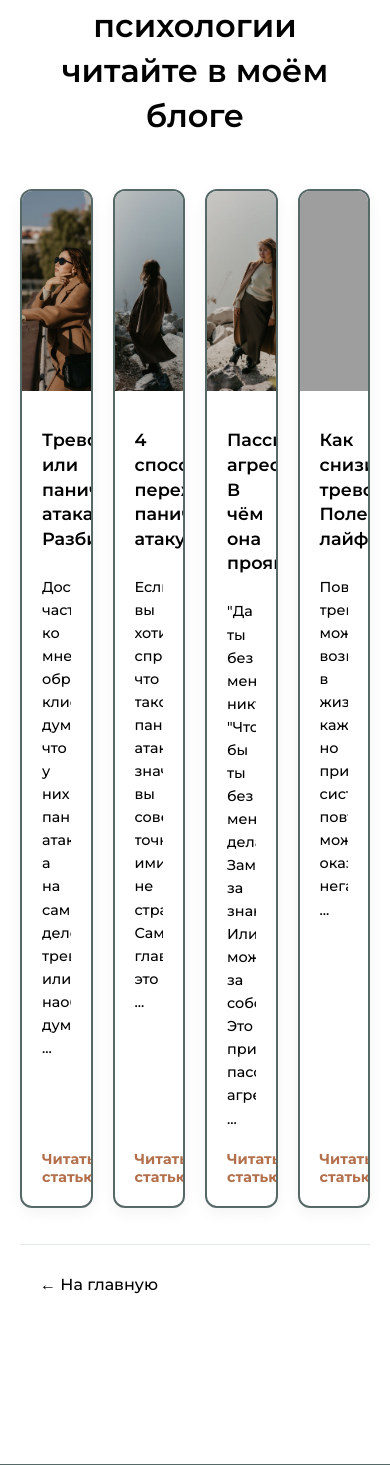
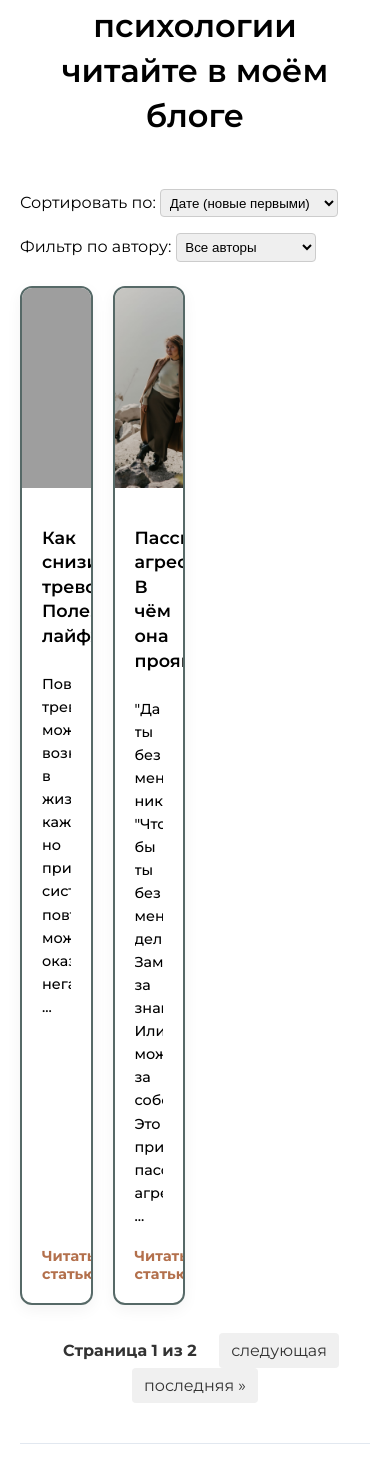
Before and after one commit to Annwise/Psychology_Django, a Django app: page /blog/ in a window 390 px wide. Shown: the part 147-1612 px from the top of the page. Run offline with Django 5.2, Linux system fonts and the light colour scheme; grey boxes are pictures that could not be loaded.

Commit message:
newchangess

```diff
--- a/psy/blog/static/blog/blog.css
+++ b/psy/blog/static/blog/blog.css
@@ -127,3 +127,44 @@
     transform: translateY(-2px);
     box-shadow: 0 4px 10px rgba(86, 105, 103, 0.2);
 }
+/* Пагинация */
+.pagination {
+  margin-top: 2rem;
+  text-align: center;
+}
+
+.pagination a {
+  display: inline-block;
+  padding: 0.5rem 0.75rem;
+  margin: 0 0.2rem;
+  background-color: #f0f0f0;
+  color: #333;
+  text-decoration: none;
+  border-radius: 4px;
+}
+
+.pagination a:hover {
+  background-color: #ddd;
+}
+
+.pagination .current {
+  display: inline-block;
+  padding: 0.5rem 0.75rem;
+  margin: 0 0.2rem;
+  color: #333;
+  font-weight: bold;
+}
+
+/* Формы фильтрации и сортировки */
+.blog-controls {
+  display: flex;
+  gap: 1rem;
+  margin-bottom: 1.5rem;
+  flex-wrap: wrap;
+}
+
+.blog-controls select {
+  padding: 0.3rem;
+  border: 1px solid #ccc;
+  border-radius: 4px;
+}
--- a/psy/blog/templates/blog/blog.html
+++ b/psy/blog/templates/blog/blog.html
@@ -12,55 +12,65 @@
     <div class="blog-wrapper">
         <h1 class="blog-title">Полезное о психологии<br>читайте в моём блоге</h1>
 
-        <div class="blog-grid">
-            <!-- Статья 1 -->
-            <div class="blog-card">
-                <div class="blog-image-container">
-                    <img src="{% static 'blog/images/11.jpg' %}" alt="Тревога или паническая атака" class="blog-image">
+        <!-- Форма фильтрации и сортировки -->
+        <div class="blog-controls">
+            <div class="sort-form">
+                <label>Сортировать по:</label>
+                <select onchange="location.href='?sort=' + this.value + '&author={{ author_filter }}'">
+                    <option value="-published_date" {% if sort == '-published_date' %}selected{% endif %}>Дате (новые первыми)</option>
+                    <option value="published_date" {% if sort == 'published_date' %}selected{% endif %}>Дате (старые первыми)</option>
+                    <option value="title" {% if sort == 'title' %}selected{% endif %}>Названию</option>
+                    <option value="-title" {% if sort == '-title' %}selected{% endif %}>Названию (обратно)</option>
+                    <option value="author" {% if sort == 'author' %}selected{% endif %}>Автору</option>
+                    <option value="-author" {% if sort == '-author' %}selected{% endif %}>Автору (обратно)</option>
+                </select>
             </div>
-                <div class="blog-content">
-                    <h3 class="blog-card-title">Тревога или паническая атака? Разбираемся</h3>
-                    <p class="blog-excerpt">Достаточно часто ко мне обращаются клиенты, думая что у них паническая атака, а на самом деле тревога или наоборот, думая ...</p>
-                    <a href="{% url 'article' 1 %}" class="read-more">Читать статью</a>
+
+            <div class="filter-form">
+                <label>Фильтр по автору:</label>
+                <select onchange="location.href='?author=' + this.value + '&sort={{ sort }}'">
+                    <option value="">Все авторы</option>
+                    {% for author in authors %}
+                        <option value="{{ author }}" {% if author_filter == author %}selected{% endif %}>{{ author }}</option>
+                    {% endfor %}
+                </select>
             </div>
         </div>
 
-            <!-- Статья 2 -->
+        <!-- Статьи -->
+        <div class="blog-grid">
+            {% for article in page_obj %}
                 <div class="blog-card">
                     <div class="blog-image-container">
-                    <img src="{% static 'blog/images/22.jpg' %}" alt="4 способа пережить паническую атаку" class="blog-image">
+                        <img src="{% static article.image %}" alt="{{ article.title }}" class="blog-image">
                     </div>
                     <div class="blog-content">
-                    <h3 class="blog-card-title">4 способа пережить паническую атаку</h3>
-                    <p class="blog-excerpt">Если вы хотите спросить, что такое панические атаки, значит вы совершенно точно ими не страдаете. Самое главное это ...</p>
-                    <a href="{% url 'article' 2 %}" class="read-more">Читать статью</a>
+                        <h3 class="blog-card-title">{{ article.title }}</h3>
+                        <p class="blog-excerpt">{{ article.excerpt }}</p>
+                        <a href="{% url 'article' article.id %}" class="read-more">Читать статью</a>
                     </div>
                 </div>
-
-            <!-- Статья 3 -->
-            <div class="blog-card">
-                <div class="blog-image-container">
-                    <img src="{% static 'blog/images/33.jpg' %}" alt="Пассивная агрессия" class="blog-image">
-                </div>
-                <div class="blog-content">
-                    <h3 class="blog-card-title">Пассивная агрессия. В чём она проявляется?</h3>
-                    <p class="blog-excerpt">"Да ты без меня никто!", "Что бы ты без меня делала". Замечали за знакомыми? Или может за собой? Это признаки пассивной агрессии ...</p>
-                    <a href="{% url 'article' 3 %}" class="read-more">Читать статью</a>
-                </div>
+            {% endfor %}
         </div>
 
-            <!-- Статья 4 -->
-            <div class="blog-card">
-                <div class="blog-image-container">
-                    <img src="{% static 'blog/images/44.jpg' %}" alt="Как снизить тревожность" class="blog-image">
+        <!-- Пагинация -->
+        {% if page_obj.has_other_pages %}
+            <div class="pagination">
+                {% if page_obj.has_previous %}
+                    <a href="?page=1&sort={{ sort }}&author={{ author_filter }}">&laquo; первая</a>
+                    <a href="?page={{ page_obj.previous_page_number }}&sort={{ sort }}&author={{ author_filter }}">предыдущая</a>
+                {% endif %}
+
+                <span class="current">
+                    Страница {{ page_obj.number }} из {{ page_obj.paginator.num_pages }}
+                </span>
+
+                {% if page_obj.has_next %}
+                    <a href="?page={{ page_obj.next_page_number }}&sort={{ sort }}&author={{ author_filter }}">следующая</a>
+                    <a href="?page={{ page_obj.paginator.num_pages }}&sort={{ sort }}&author={{ author_filter }}">последняя &raquo;</a>
+                {% endif %}
             </div>
-                <div class="blog-content">
-                    <h3 class="blog-card-title">Как снизить тревожность? Полезные лайфхаки</h3>
-                    <p class="blog-excerpt">Повышенная тревожность, может возникнуть в жизни каждого, но при систематическом повторении, может оказаться негативное ...</p>
-                    <a href="{% url 'article' 4 %}" class="read-more">Читать статью</a>
-                </div>
-            </div>
-        </div>
+        {% endif %}
 
         <!-- Кнопка возврата на сайт -->
         <div class="back-to-site-container">
--- a/psy/blog/views.py
+++ b/psy/blog/views.py
@@ -2,10 +2,88 @@
 from django.http import HttpResponseNotFound
 import os
 from django.conf import settings
+from django.core.paginator import Paginator
 
 
 def blog(request):
-    return render(request, 'blog/blog.html')
+    # Список статей (можно добавить дату и автора)
+    articles = [
+        {
+            'id': 1,
+            'title': 'Тревога или паническая атака? Разбираемся',
+            'excerpt': 'Достаточно часто ко мне обращаются клиенты, думая что у них паническая атака, а на самом деле тревога или наоборот, думая ...',
+            'author': 'Мария Ондрушка',
+            'published_date': '2025-01-01',
+            'image': 'blog/images/11.jpg',
+            'url': '/blog/article/1/'
+        },
+        {
+            'id': 2,
+            'title': '4 способа пережить паническую атаку',
+            'excerpt': 'Если вы хотите спросить, что такое панические атаки, значит вы совершенно точно ими не страдаете. Самое главное это ...',
+            'author': 'Мария Ондрушка',
+            'published_date': '2025-01-05',
+            'image': 'blog/images/22.jpg',
+            'url': '/blog/article/2/'
+        },
+        {
+            'id': 3,
+            'title': 'Пассивная агрессия. В чём она проявляется?',
+            'excerpt': '"Да ты без меня никто!", "Что бы ты без меня делала". Замечали за знакомыми? Или может за собой? Это признаки пассивной агрессии ...',
+            'author': 'Мария Ондрушка',
+            'published_date': '2025-01-10',
+            'image': 'blog/images/33.jpg',
+            'url': '/blog/article/3/'
+        },
+        {
+            'id': 4,
+            'title': 'Как снизить тревожность? Полезные лайфхаки',
+            'excerpt': 'Повышенная тревожность, может возникнуть в жизни каждого, но при систематическом повторении, может оказаться негативное ...',
+            'author': 'Мария Ондрушка',
+            'published_date': '2025-01-15',
+            'image': 'blog/images/44.jpg',
+            'url': '/blog/article/4/'
+        },
+    ]
+
+    # Получаем параметры
+    sort = request.GET.get('sort', '-published_date')  # по умолчанию — новые первыми
+    author_filter = request.GET.get('author', '')
+
+    # Фильтруем статьи
+    filtered_articles = articles
+
+    if author_filter:
+        filtered_articles = [a for a in filtered_articles if author_filter.lower() in a['author'].lower()]
+
+    # Сортируем
+    if sort == 'title':
+        filtered_articles.sort(key=lambda x: x['title'])
+    elif sort == '-title':
+        filtered_articles.sort(key=lambda x: x['title'], reverse=True)
+    elif sort == 'author':
+        filtered_articles.sort(key=lambda x: x['author'])
+    elif sort == '-author':
+        filtered_articles.sort(key=lambda x: x['author'], reverse=True)
+    elif sort == 'published_date':
+        filtered_articles.sort(key=lambda x: x['published_date'])
+    elif sort == '-published_date':
+        filtered_articles.sort(key=lambda x: x['published_date'], reverse=True)
+
+    # Пагинация
+    paginator = Paginator(filtered_articles, 2)  # 2 статьи на страницу
+    page_number = request.GET.get('page')
+    page_obj = paginator.get_page(page_number)
+
+    # Получаем всех авторов для фильтра
+    authors = list(set([a['author'] for a in articles]))
+
+    return render(request, 'blog/blog.html', {
+        'page_obj': page_obj,
+        'sort': sort,
+        'author_filter': author_filter,
+        'authors': authors
+    })
 
 
 def article(request, article_id):
--- a/psy/pages/forms.py
+++ b/psy/pages/forms.py
@@ -37,7 +37,7 @@
 class BookingForm(forms.ModelForm):
     class Meta:
         model = Booking
-        fields = ['name', 'phone', 'email', 'message']  # Убрана 'service'
+        fields = ['name', 'phone', 'email', 'message']
         widgets = {
             'name': forms.TextInput(attrs={'class': 'form-control', 'placeholder': 'Ваше имя'}),
             'phone': forms.TextInput(attrs={'class': 'form-control', 'placeholder': 'Телефон'}),
--- a/psy/pages/templates/pages/base.html
+++ b/psy/pages/templates/pages/base.html
@@ -17,6 +17,12 @@
     <footer class="site-footer">
         <div class="footer-links">
             {% if user.is_authenticated %}
+                <span>Привет, {{ user.first_name|default:user.username }}!</span>
+                <a href="{% url 'user_profile' %}">Личный кабинет</a>
+                {% if user.is_staff %}
+                    <a href="{% url 'admin_bookings' %}">Все записи (Админ)</a>
+                    <a href="{% url 'admin:index' %}">Админка</a>
+                {% endif %}
                 <form action="{% url 'logout' %}" method="post" style="display: inline;">
                     {% csrf_token %}
                     <button type="submit" class="logout-link">Выйти</button>
@@ -30,6 +36,7 @@
             © {{ current_year }} Психолог Мария Ондрушка. Все права защищены.
         </div>
     </footer>
+
     {% if messages %}
       {% for message in messages %}
         <div class="alert {% if message.tags == 'error' %}alert-error{% else %}alert-success{% endif %}">
--- a/psy/pages/templates/pages/consent.html
+++ b/psy/pages/templates/pages/consent.html
@@ -6,8 +6,6 @@
 {% block content %}
 <div class="document-page">
     <h1>{{ consent.title }}</h1>
-    <p><strong>Версия:</strong> {{ consent.version }}</p>
-    <p><strong>Дата вступления в силу:</strong> {{ consent.effective_date }}</p>
 
     <div class="document-content">
         {{ consent.content|linebreaks }}
--- a/psy/pages/templates/pages/privacy.html
+++ b/psy/pages/templates/pages/privacy.html
@@ -6,8 +6,6 @@
 {% block content %}
 <div class="document-page">
     <h1>{{ policy.title }}</h1>
-    <p><strong>Версия:</strong> {{ policy.version }}</p>
-    <p><strong>Дата вступления в силу:</strong> {{ policy.effective_date }}</p>
 
     <div class="document-content">
         {{ policy.content|linebreaks }}
--- a/psy/pages/urls.py
+++ b/psy/pages/urls.py
@@ -29,4 +29,6 @@
     path('booking/', views.booking_form, name='booking'),
     path('privacy/', views.privacy_policy, name='privacy'),
     path('consent/', views.consent_form, name='consent'),
+    path('profile/', views.user_profile, name='user_profile'),
+    path('admin-bookings/', views.admin_bookings, name='admin_bookings'),
 ]
```
Also changed, not shown: psy/pages/admin.py (+11 -30 lines), psy/pages/models.py (+36 -62 lines), psy/pages/static/pages/style.css (+113 -0 lines), psy/pages/templates/pages/admin_bookings.html (added, +18 -0 lines), psy/pages/templates/pages/home.html (+8 -1 lines), psy/pages/templates/pages/profile.html (added, +33 -0 lines), psy/pages/views.py (+24 -4 lines), psy/db.sqlite3, psy/pages/migrations/0003_bookingstatus_delete_article_delete_document_and_more.py (added). Lines whose indentation alone changed are shown as unchanged.
